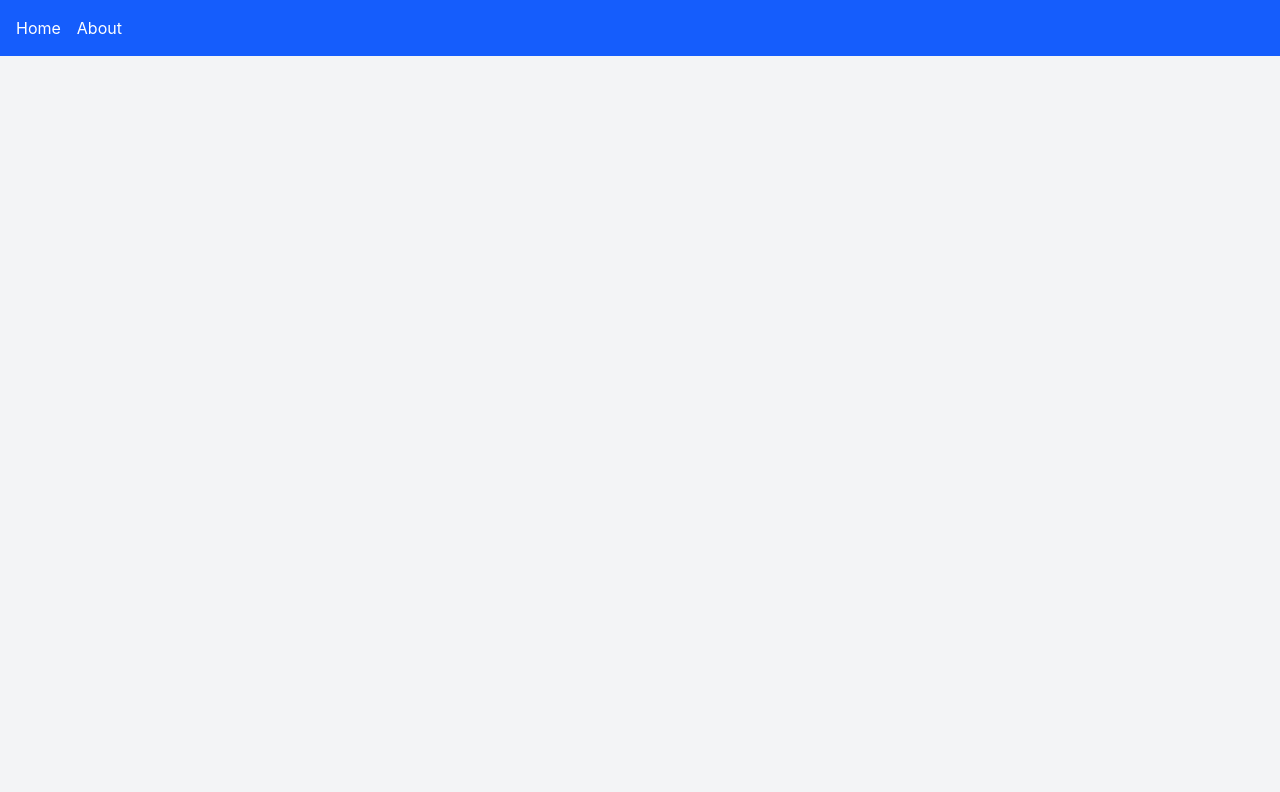
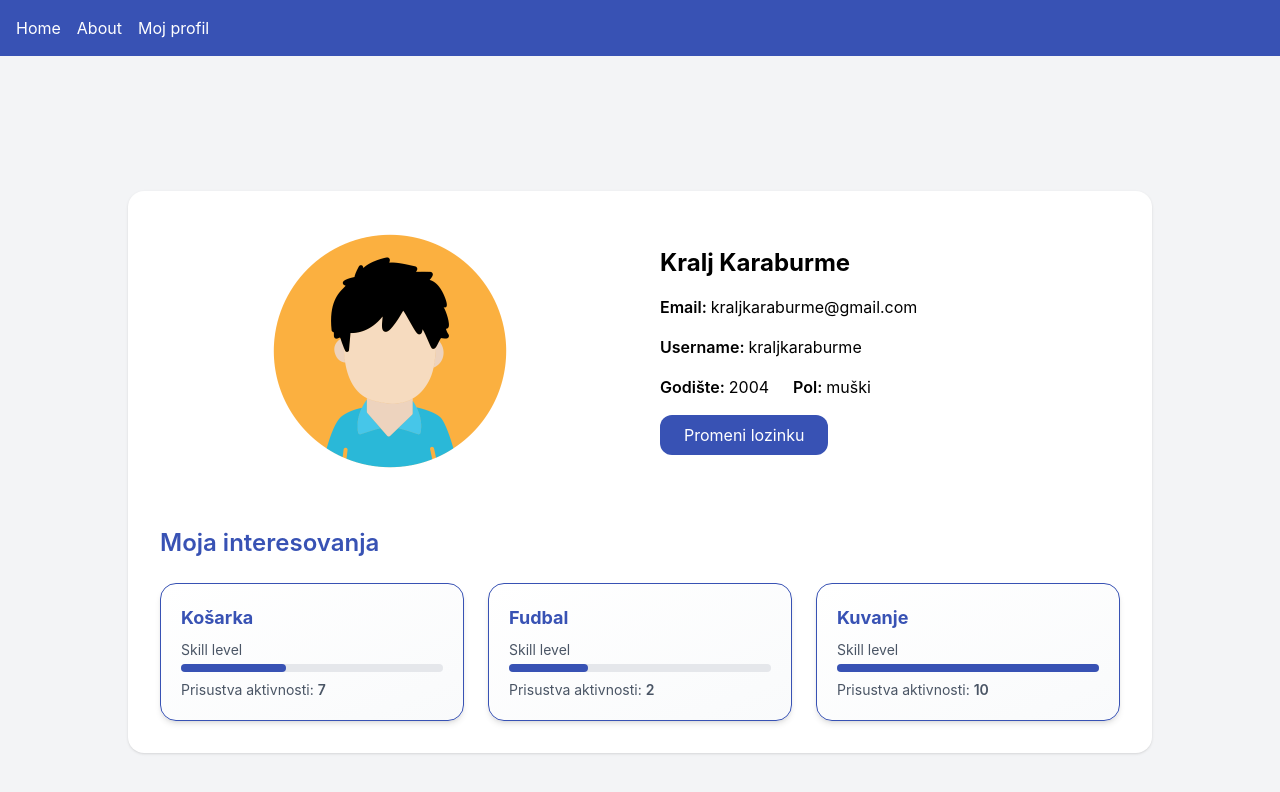
Before and after one commit to dusanveljkovic/NadjiEkipu, a React (Vite) app: page /my-profile in a window 1280 px wide. Before the commit this address had no page. Shown: the top 792 px of the page. Built offline with nearby package versions, Linux system fonts and the light colour scheme.

Commit message:
my profile page

```diff
--- a/package.json
+++ b/package.json
@@ -10,6 +10,7 @@
     "preview": "vite preview"
   },
   "dependencies": {
+    "22": "^0.0.0",
     "@tailwindcss/vite": "^4.2.2",
     "react": "^19.2.4",
     "react-dom": "^19.2.4",
--- a/src/App.jsx
+++ b/src/App.jsx
@@ -1,6 +1,7 @@
 import { Routes, Route } from "react-router-dom";
 import Home from "./pages/Home";
 import Login from "./pages/Login";
+import MyProfile from "./pages/MyProfile";
 import Navbar from "./components/Navbar";
 
 function App() {
@@ -11,6 +12,7 @@ function App() {
         <Routes>
           <Route path="/" element={<Home />} />
           <Route path="/login" element={<Login />} />
+          <Route path="my-profile" element={<MyProfile />} />
         </Routes>
       </div>
     </div>
--- /dev/null
+++ b/src/components/Button.jsx
@@ -0,0 +1,12 @@
+import React from "react";
+
+export default function Button({ text, onClick }) {
+  return (
+    <button
+      onClick={onClick}
+      className="bg-primary hover:bg-secondary transition-all duration-300 text-white px-6 py-2 rounded-xl hover:scale-102"
+    >
+      {text}
+    </button>
+  );
+}
--- a/src/components/Navbar.jsx
+++ b/src/components/Navbar.jsx
@@ -2,9 +2,10 @@ import { Link } from "react-router-dom";
 
 function Navbar() {
   return (
-    <nav className="bg-blue-600 text-white p-4 flex gap-4">
+    <nav className="bg-primary text-white p-4 flex gap-4">
       <Link to="/">Home</Link>
       <Link to="/about">About</Link>
+      <Link to="/my-profile">Moj profil</Link>
     </nav>
   );
 }
--- /dev/null
+++ b/src/pages/MyProfile.jsx
@@ -0,0 +1,99 @@
+import React from "react";
+import Avatar from "../assets/avatar1.png";
+import Button from "../components/Button";
+
+const user = {
+  fullName: "Kralj Karaburme",
+  email: "kraljkaraburme@gmail.com",
+  username: "kraljkaraburme",
+  birthYear: 2004,
+  gender: "muški",
+};
+
+const interests = [
+  { id: 1, name: "Košarka", skill: 4, count: 7 },
+  { id: 2, name: "Fudbal", skill: 3, count: 2 },
+  { id: 3, name: "Kuvanje", skill: 10, count: 10 },
+];
+
+export default function ProfilePage() {
+  return (
+    <div className="min-h-screen bg-gray-100 flex items-center justify-center p-6">
+      <div className="max-w-5xl w-full bg-white rounded-2xl shadow p-8">
+        <div className="grid grid-cols-1 md:grid-cols-2 gap-10 items-center">
+          {/* Profile Image */}
+          <div className="flex justify-center">
+            <img
+                src={Avatar}
+                alt="Profile"
+                className="w-64 h-64 object-cover rounded-2xl "
+            />
+          </div>
+
+          {/* User Info */}
+          <div className="space-y-4 text-center md:text-left">
+            <h1 className="text-2xl font-bold">{user.fullName}</h1>
+
+            <p>
+              <span className="font-semibold">Email: </span>
+              {user.email}
+            </p>
+
+            <p>
+              <span className="font-semibold">Username: </span>
+              {user.username}
+            </p>
+
+            <div className="flex justify-center md:justify-start gap-6">
+              <p>
+                <span className="font-semibold">Godište: </span>
+                {user.birthYear}
+              </p>
+
+              <p>
+                <span className="font-semibold">Pol: </span>
+                {user.gender}
+              </p>
+            </div>
+
+            <Button text="Promeni lozinku" />
+          </div>
+        </div>
+
+        {/* Interests */}
+        <div className="mt-12">
+          <h1 className="text-2xl font-semibold mb-6 text-primary text-center md:text-left">
+            Moja interesovanja
+          </h1>
+
+          <div className="grid grid-cols-1 sm:grid-cols-2 md:grid-cols-3 gap-6">
+            {interests.map((item) => (
+              <div
+                key={item.id}
+                className="rounded-2xl p-5 shadow-md border border-primary bg-linear-to-br from-white to-gray-50 hover:shadow-xl hover:-translate-y-1 transition-all duration-300"
+              >
+                <h3 className="text-lg font-bold mb-2 text-primary">
+                  {item.name}
+                </h3>
+
+                <div className="mb-2">
+                  <p className="text-sm text-gray-600">Skill level</p>
+                  <div className="w-full bg-gray-200 h-2 rounded-full mt-1">
+                    <div
+                      className="bg-primary h-2 rounded-full"
+                      style={{ width: `${item.skill * 10}%` }}
+                    />
+                  </div>
+                </div>
+
+                <p className="text-sm text-gray-600">
+                  Prisustva aktivnosti: <span className="font-semibold">{item.count}</span>
+                </p>
+              </div>
+            ))}
+          </div>
+        </div>
+      </div>
+    </div>
+  );
+}
```
Also changed, not shown: src/assets/avatar1.png (added), 1 other file (tests, documents, lock files or other folders).
